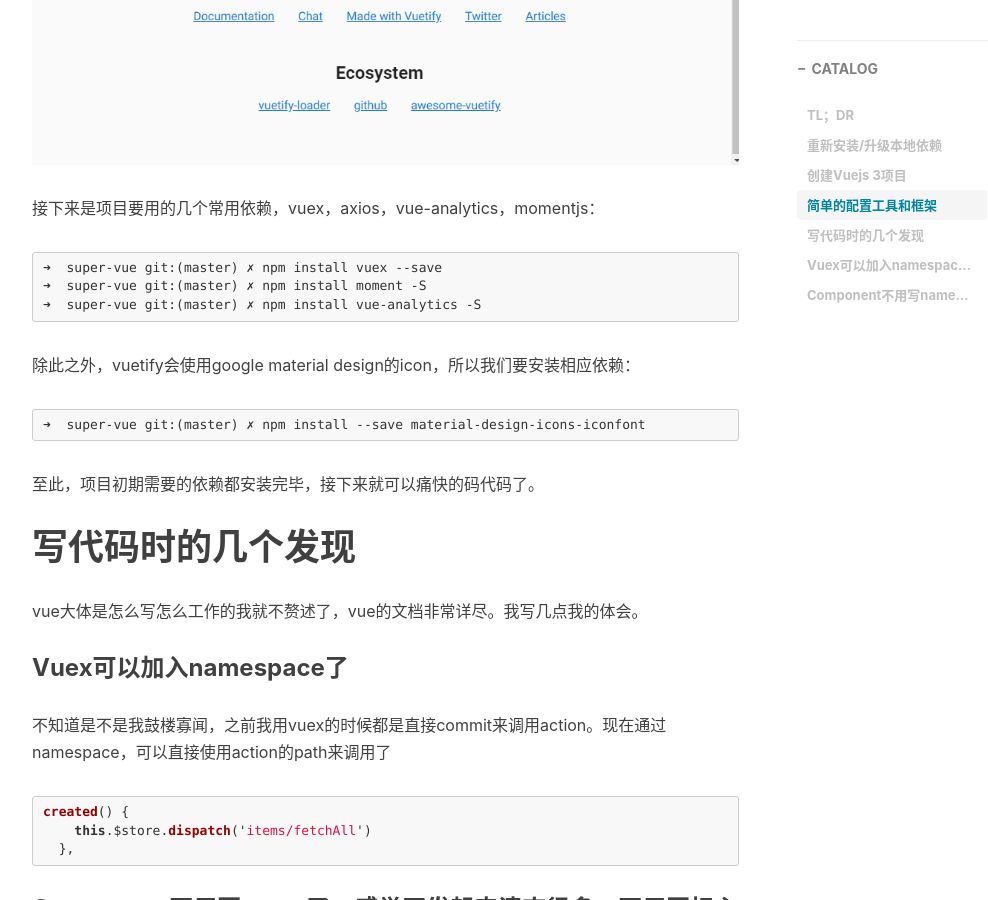
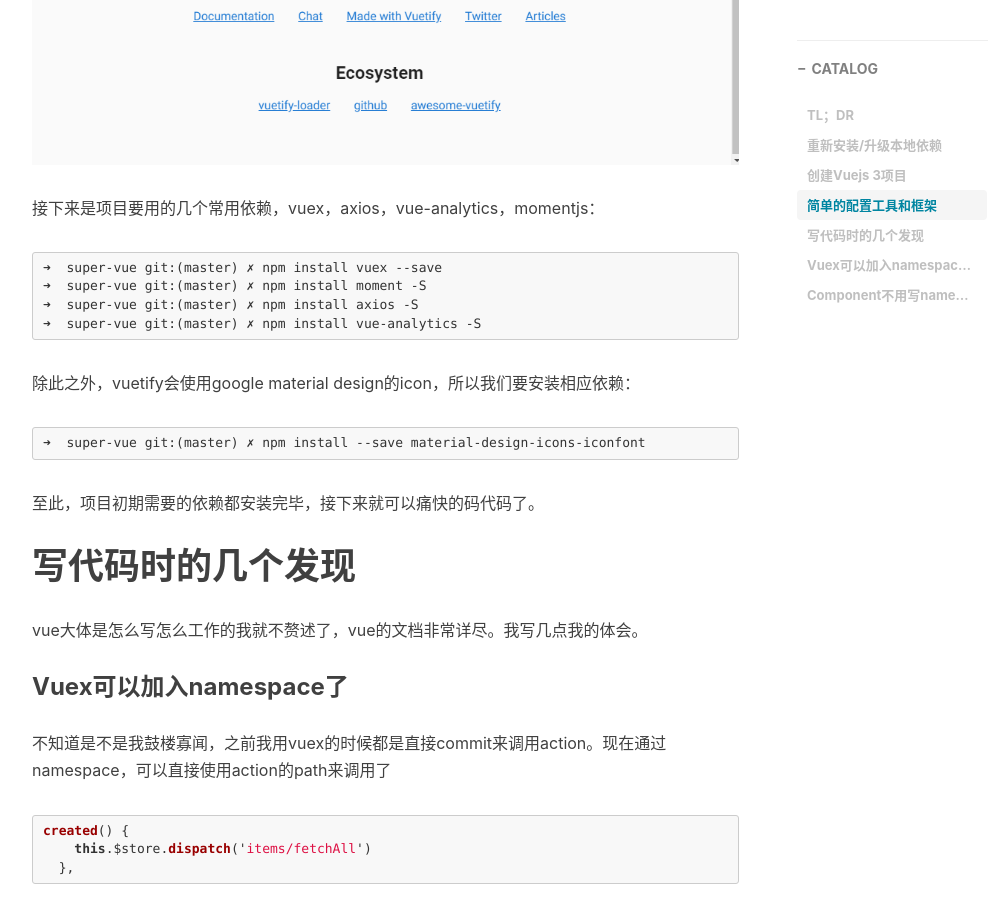
Before and after one commit to alvindaiyan/alvindaiyan.github.io, a Jekyll site: the page built from _posts/tech/2019-09-29-vue3-initial.markdown, in a window 1280 px wide and 900 px high, scrolled down 4732 px. Shown: the whole window, without its empty margins (233-1221 px from the left). Built offline with Jekyll 4.4.1, drawn with Linux system fonts in a browser that asks for light colours; nearby versions of some CDN libraries; comment, search, counter and statistics services are not loaded.

````diff
--- a/_posts/tech/2019-09-29-vue3-initial.markdown
+++ b/_posts/tech/2019-09-29-vue3-initial.markdown
@@ -188,6 +188,7 @@
 ```
 ➜  super-vue git:(master) ✗ npm install vuex --save
 ➜  super-vue git:(master) ✗ npm install moment -S
+➜  super-vue git:(master) ✗ npm install axios -S
 ➜  super-vue git:(master) ✗ npm install vue-analytics -S
 ```
 
````
